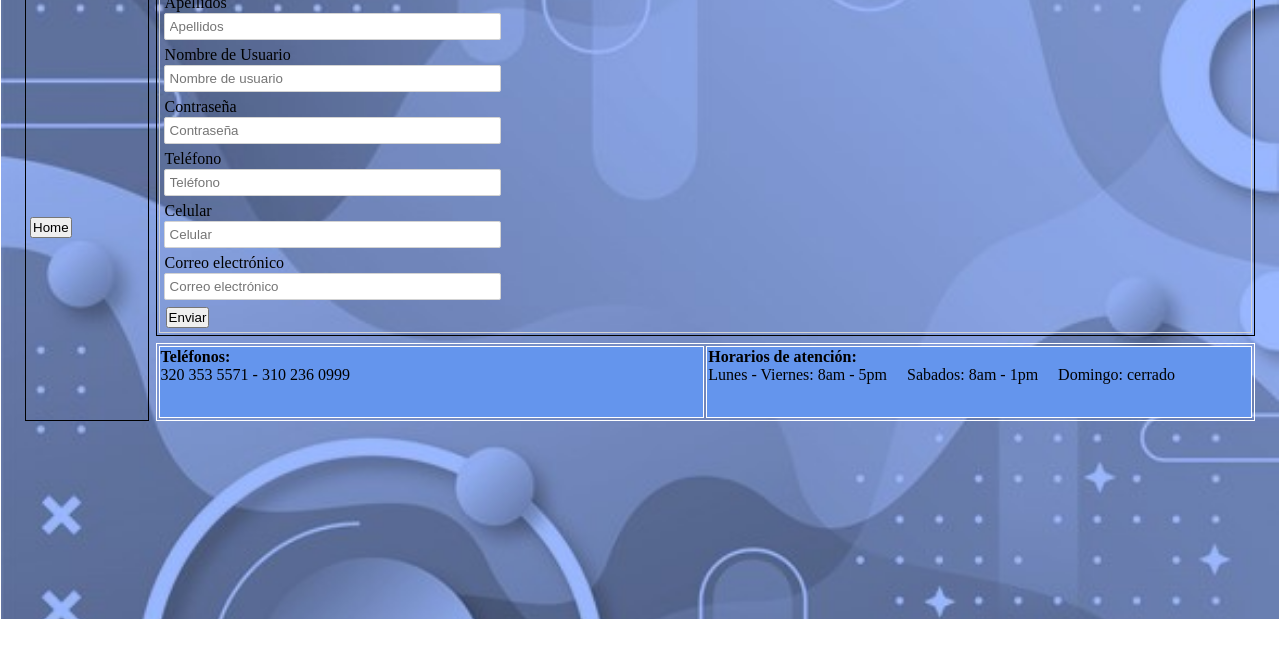
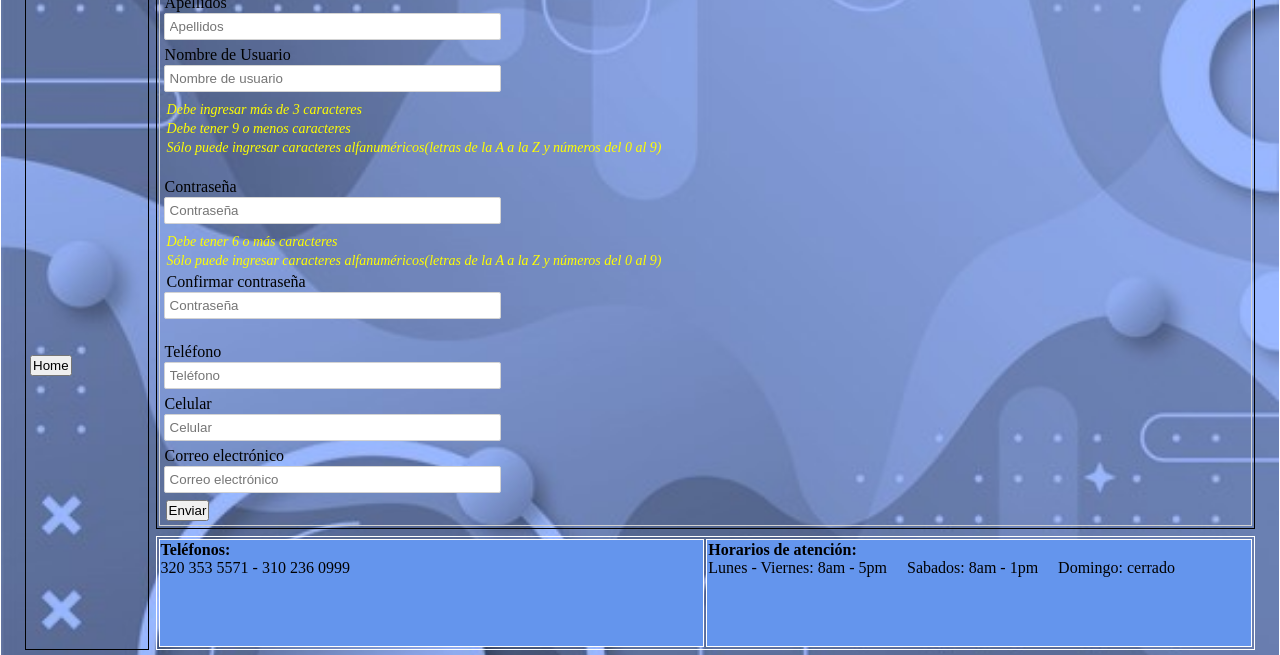
Before and after one commit to Genny21/PaginaCiclo3, a website: page registro.html in a window 1280 px wide. Shown: the part 181-836 px from the top of the page. Before the commit the page ends 800 px from the top, so only its background shows below. Drawn offline with Linux system fonts and the light colour scheme.

Commit message:
Requisitos usuario y password

```diff
--- a/css/estilos.css
+++ b/css/estilos.css
@@ -250,3 +250,11 @@ ul, ol {
 .nav01 a {
 
 }
+
+/*Requisitos usuario y password*/
+.requisitos{
+    font-style: italic;
+    font-size: 14px;
+    color: #ffff00;
+}
+/*Fin requisitos usuario y password*/
--- a/registro.html
+++ b/registro.html
@@ -36,11 +36,28 @@ Con la etiqueta <input> cuyos id deben ser "in_usuario" y "in_contrasena"-->
                     <label for="in_usuario">Nombre de Usuario</label>
                     <br />
                     <input type="text" id="in_usuario" class="data" placeholder="Nombre de usuario" required />
-                    <br />
+                    <label class="requisitos usuario">
+                        <ul>
+                            <li>Debe ingresar más de 3 caracteres</li>
+                            <li>Debe tener 9 o menos caracteres</li>
+                            <li>Sólo puede ingresar caracteres alfanuméricos(letras de la A a la Z y números del 0 al 9)</li>
+                        </ul>
+                    </label>
+                    <br/>
                     <label for="in_contrasena">Contraseña</label>
                     <br />
                     <input type="password" id="in_contrasena" class="data" placeholder="Contraseña" required />
+                    <label class="requisitos password">
+                        <ul>
+                            <li>Debe tener 6 o más caracteres</li>
+                            <li>Sólo puede ingresar caracteres alfanuméricos(letras de la A a la Z y números del 0 al 9)</li>
+                        </ul>
+                    </label>
+                    <label for="in_contrasena">Confirmar contraseña</label>
                     <br />
+                    <input type="password" id="conf_contrasena" class="data" placeholder="Contraseña" required />
+                    <br/>
+                    <br/>
                     <label for="phone">Teléfono</label>
                     <br />
                     <input type="tel" id="phone" placeholder="Teléfono" class="data" required />
```
